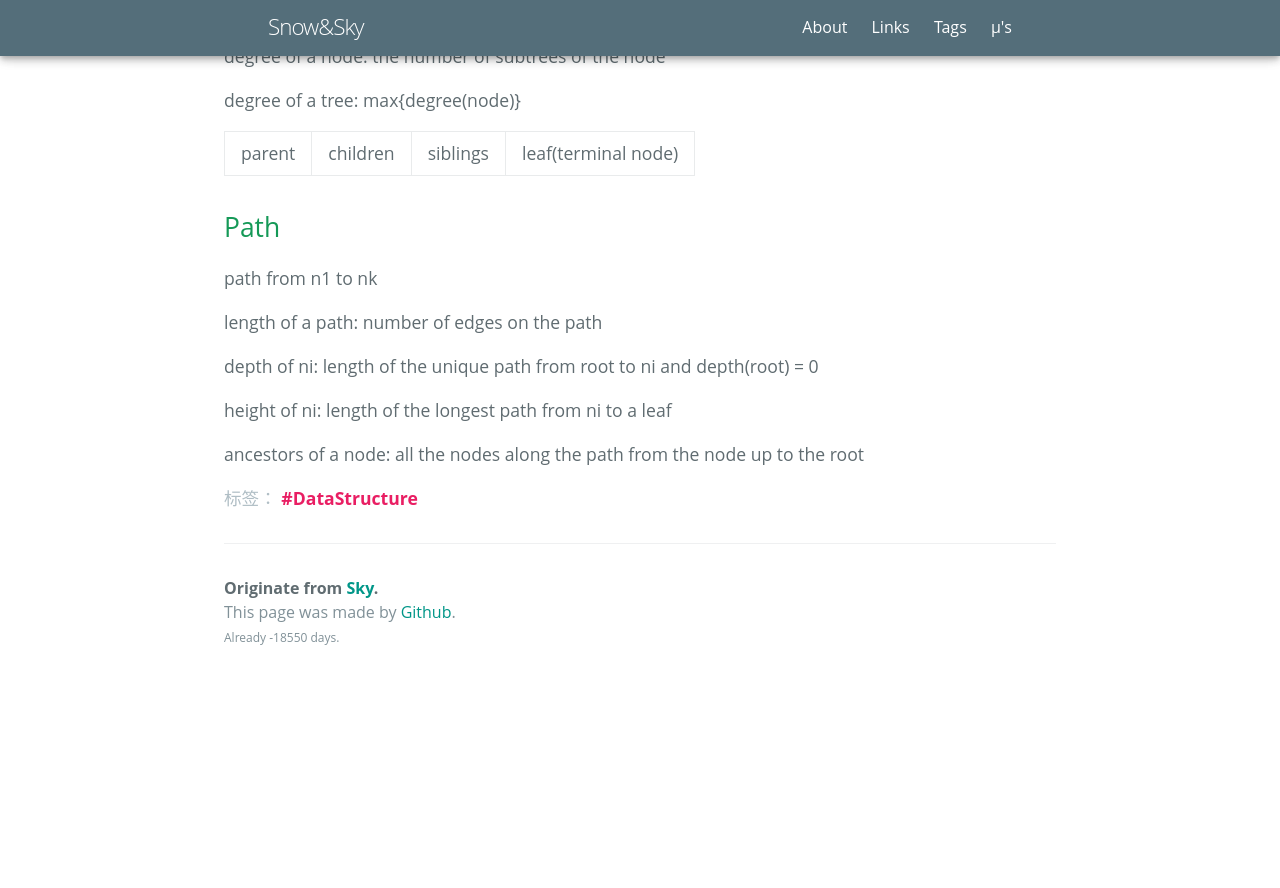
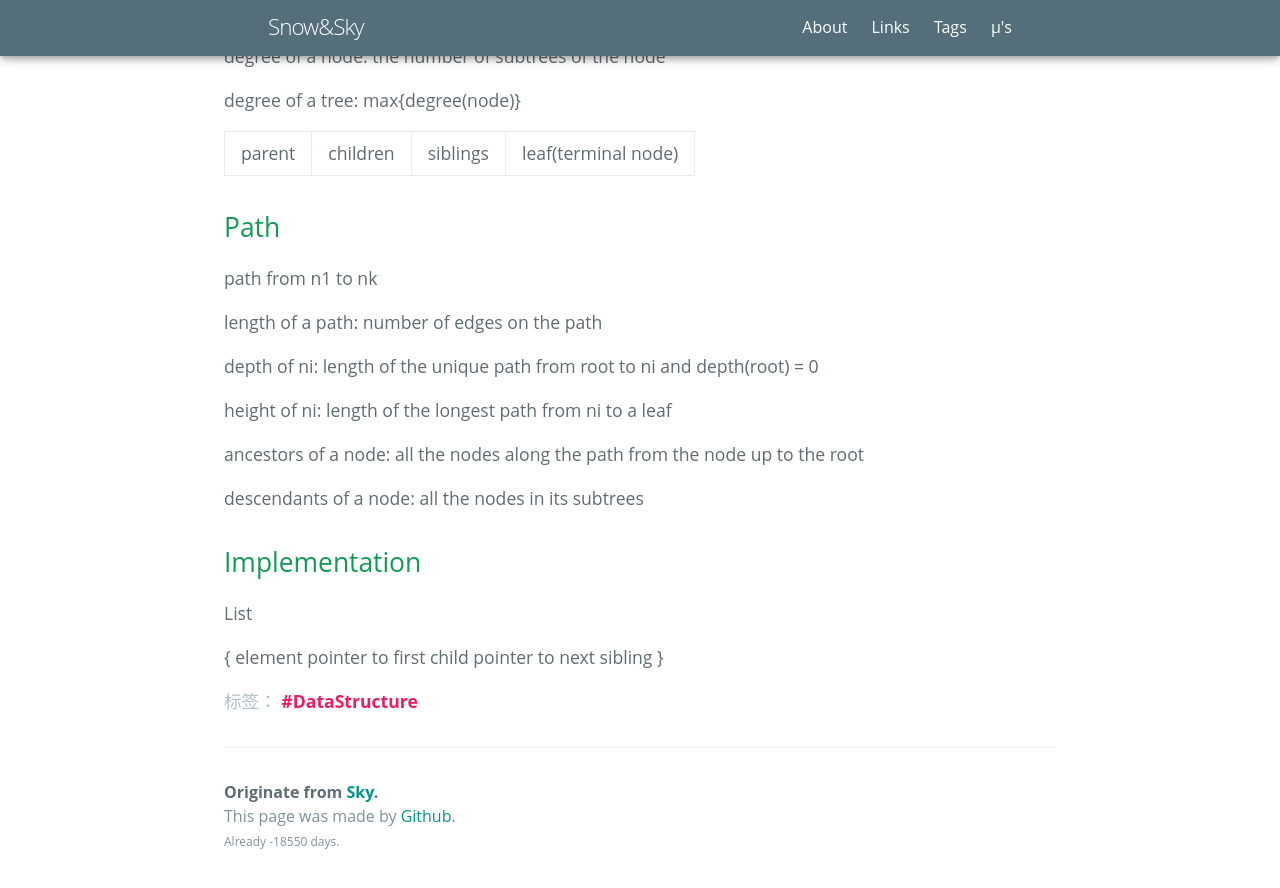
Before and after one commit to NishikinoSky/NishikinoSky.github.io, a Jekyll site: the page built from _posts/2020-12-15-Data-Structure.md, in a window 1280 px wide and 900 px high, scrolled down 619 px. Shown: the top 888 px of the window. Built offline with Jekyll 4.4.1, drawn with Linux system fonts in a browser that asks for light colours; some web fonts are replaced; before the commit the page ends 1315 px from its top, so only the background shows below that.

Commit message:
Update 2020-12-15-Data-Structure.md

```diff
--- a/_posts/2020-12-15-Data-Structure.md
+++ b/_posts/2020-12-15-Data-Structure.md
@@ -30,3 +30,15 @@ depth of ni: length of the unique path from root to ni and depth(root) = 0
 height of ni: length of the longest path from ni to a leaf
 
 ancestors of a node: all the nodes along the path from the node up to the root
+
+descendants of a node: all the nodes in its subtrees
+
+## Implementation
+
+List
+
+{
+    element
+    pointer to first child
+    pointer to next sibling
+    }
```
